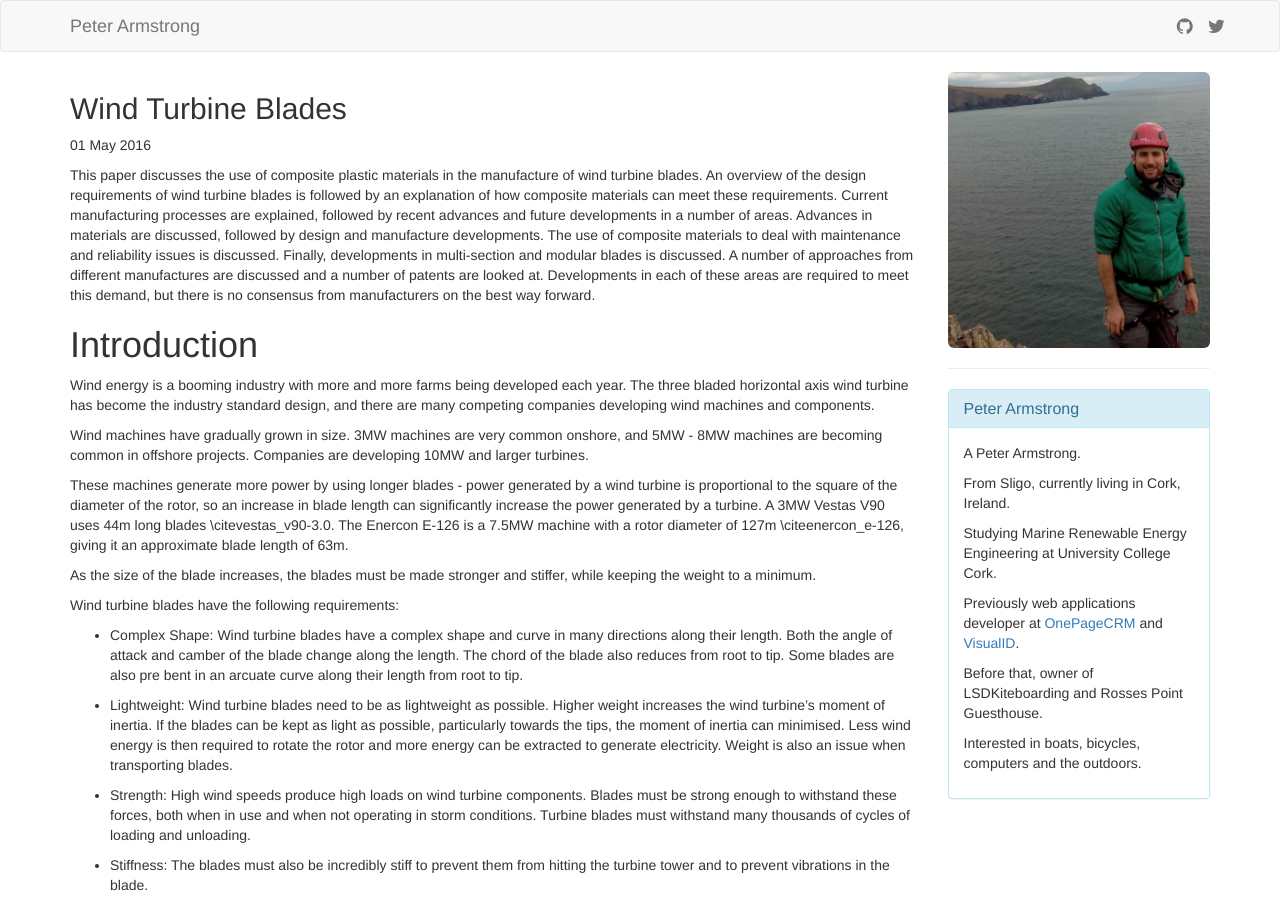
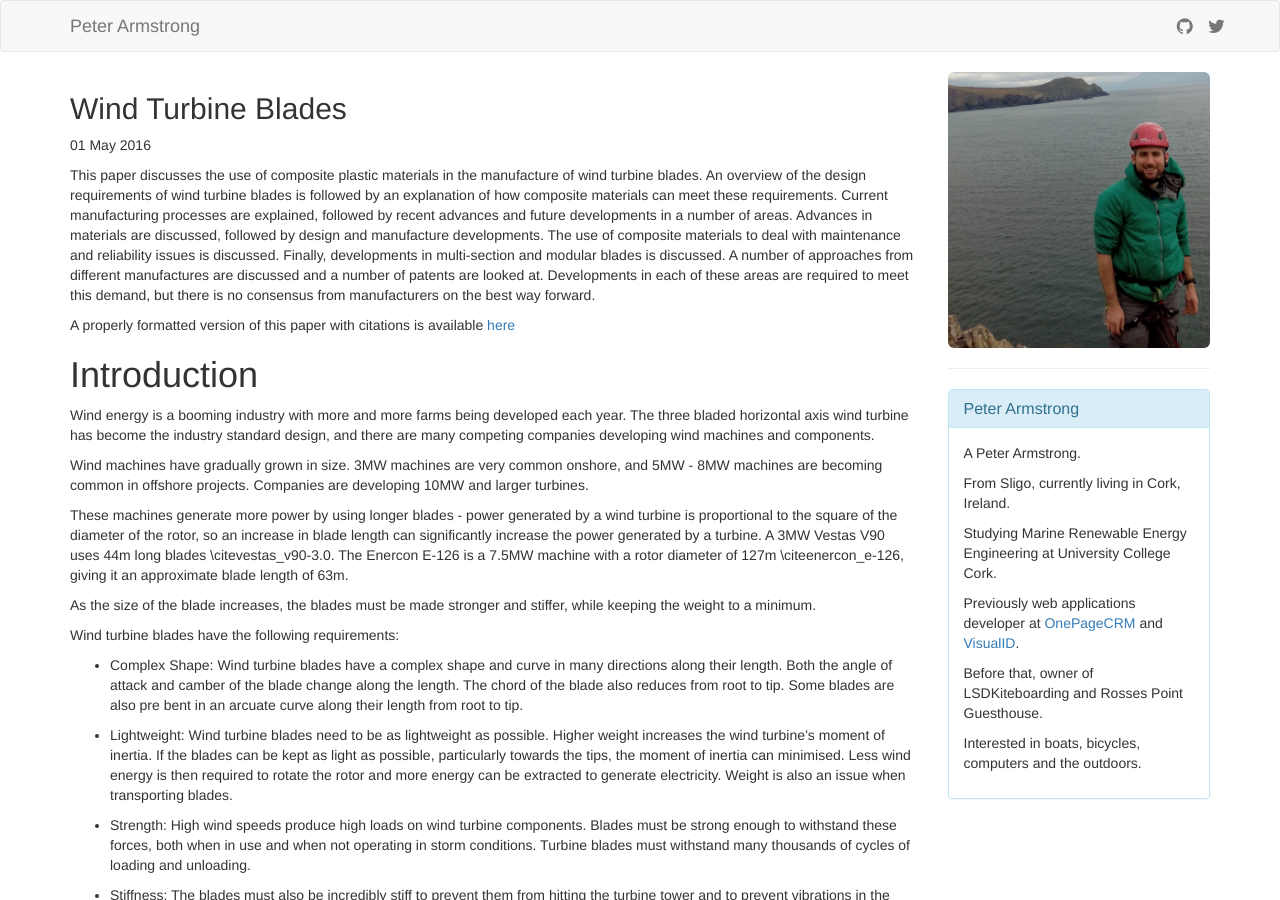
Before and after one commit to peteretep/peteretep.github.io, a Jekyll site: the page built from _posts/2016-05-01-wind-turbine-blades.md, in a window 1280 px wide and 900 px high. Built offline with Jekyll 4.4.1, drawn with Linux system fonts in a browser that asks for light colours; nearby versions of some CDN libraries; some of the changed text lies outside the part shown.

Commit message:
added blades

```diff
--- a/_posts/2016-05-01-wind-turbine-blades.md
+++ b/_posts/2016-05-01-wind-turbine-blades.md
@@ -10,6 +10,8 @@ author: peter
 This paper discusses the use of composite plastic materials in the manufacture of wind turbine blades. An overview of the design requirements of wind turbine blades is followed by an explanation of how composite materials can meet these requirements.
 Current manufacturing processes are explained, followed by recent advances and future developments in a number of areas.
 Advances in materials are discussed, followed by design and manufacture developments. The use of composite materials to deal with maintenance and reliability issues is discussed. Finally, developments in multi-section and modular blades is discussed. A number of approaches from different manufactures are discussed and a number of patents are looked at.  Developments in each of these areas are required to meet this demand, but there is no consensus from manufacturers on the best way forward.
+
+A properly formatted version of this paper with citations is available [here](../../../../papers/turbine_blades.pdf)
 
 # Introduction
 Wind energy is a booming industry with more and more farms being developed each year. The three bladed horizontal axis wind turbine has become the industry standard design, and there are many competing companies developing wind machines and components.
```
Also changed, not shown: other parts of _posts/2016-05-01-wind-turbine-blades.md (+0 -3 lines).
